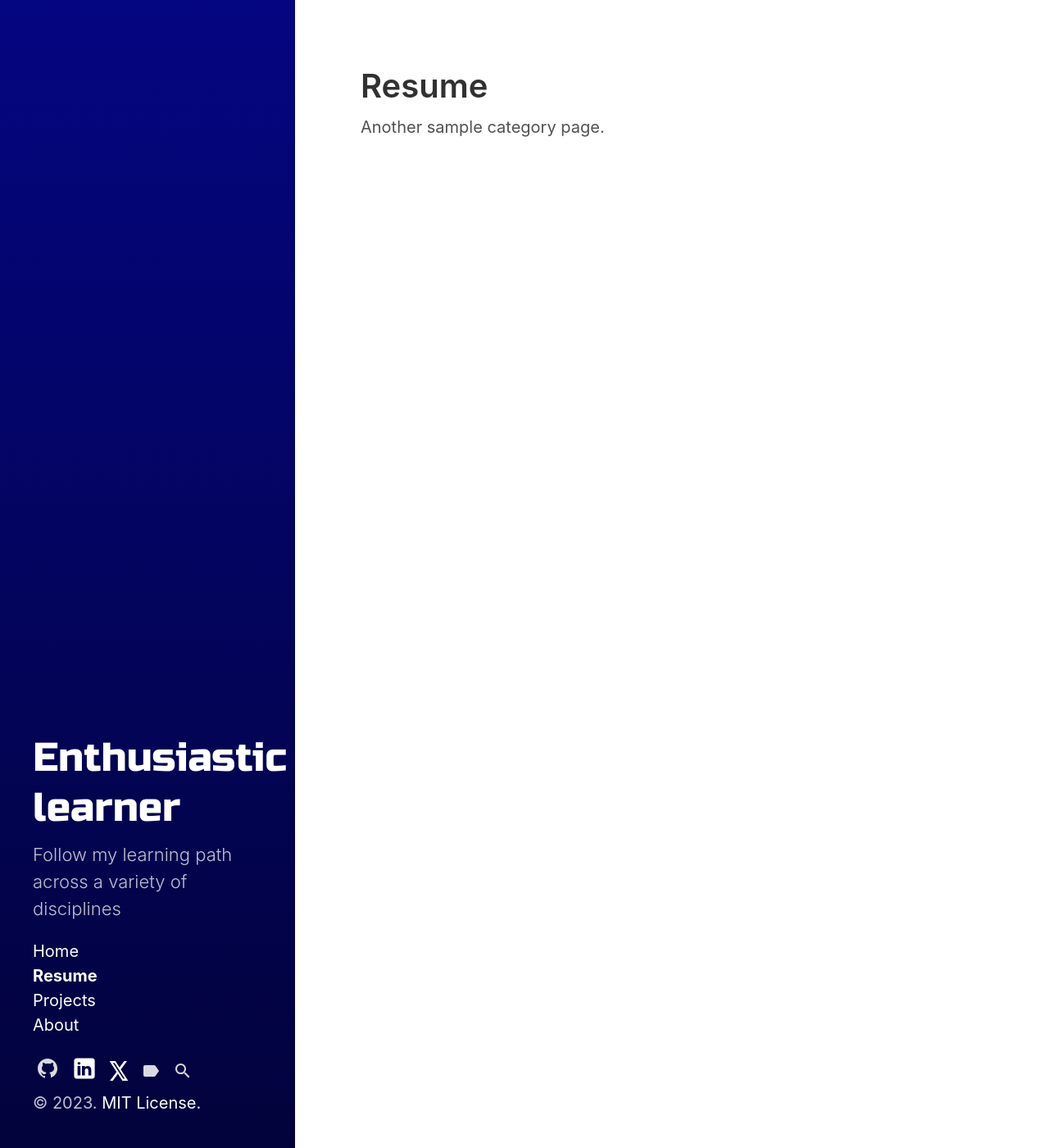
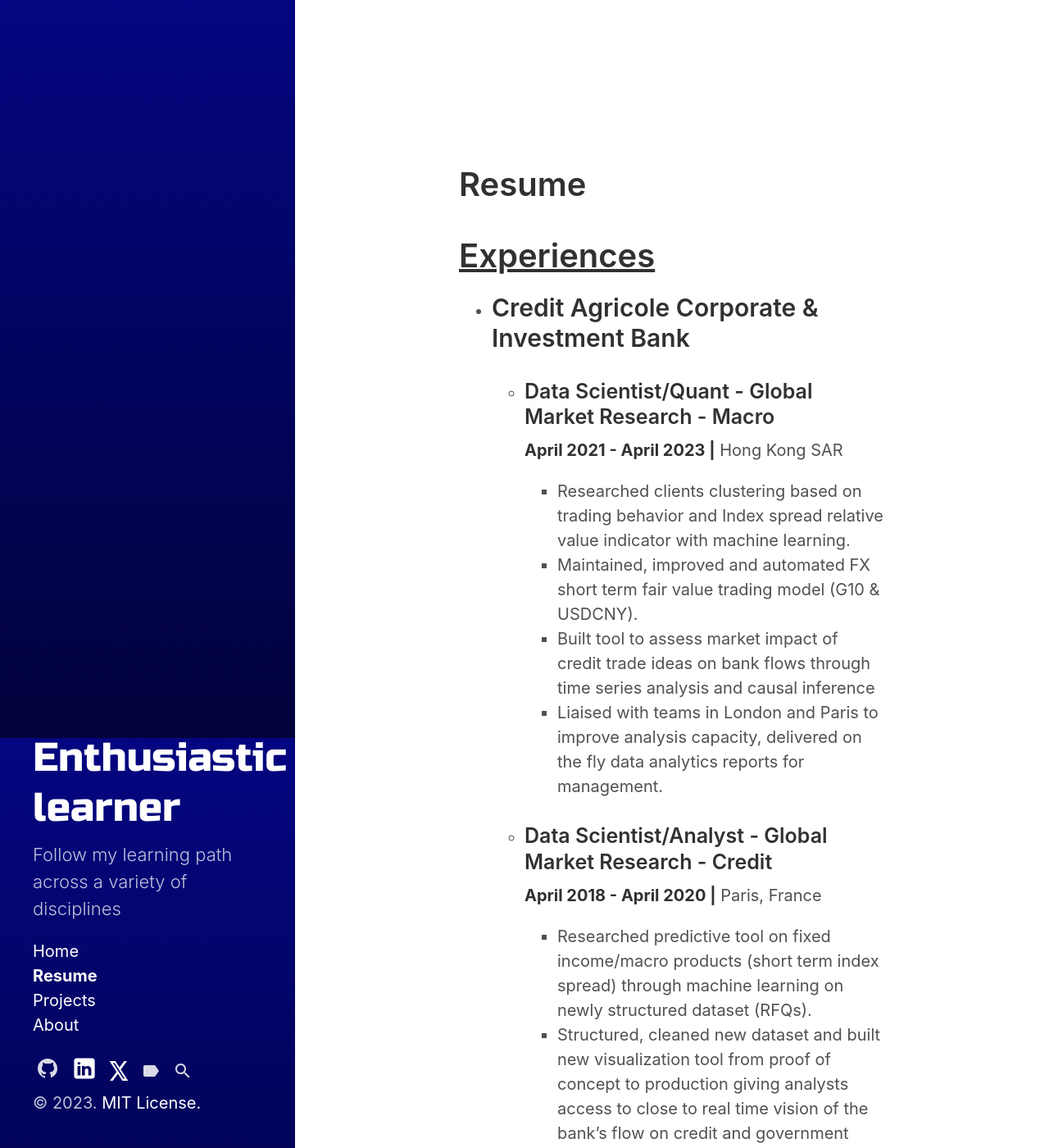
Before and after one commit to MayeulSGC/MayeulSGC.github.io, a Jekyll site: the page built from category/markup.md, in a window 1280 px wide and 1400 px high. Shown: the whole window at 82% size. Built offline with Jekyll 4.4.1, drawn with Linux system fonts in a browser that asks for light colours; some of the changed text lies outside the part shown.

Commit message:
added partial resume

```diff
--- a/_sass/hydeout/_layout.scss
+++ b/_sass/hydeout/_layout.scss
@@ -34,7 +34,7 @@
 
 #sidebar {
   flex: 0 0 auto;
-  padding: $section-spacing;
+  padding: $sidebar-spacing;
 
   .site-title {
     font-family: $sidebar-title-font-family;
@@ -61,7 +61,8 @@
 
   > .content {
     flex-grow: 1;
-    padding-bottom: $section-spacing * 2;
+    padding-bottom: $sidebar-spacing * 2;
+
   }
 }
 
@@ -84,9 +85,9 @@
   background: transparent;
   color: $sidebar-title-color;
   margin:
-    ($heading-spacing - $section-spacing)
-    $section-spacing
-    $section-spacing;
+    ($heading-spacing - $sidebar-spacing)
+    $sidebar-spacing
+    $sidebar-spacing;
 
   h1,
   h2 {
@@ -231,7 +232,7 @@
     }
 
     > * {
-      max-width: 38rem;
+      max-width: 40rem;
       padding: 0;
     }
   }
--- a/_sass/hydeout/_variables.scss
+++ b/_sass/hydeout/_variables.scss
@@ -28,8 +28,9 @@
 $padding-v: 1em !default;
 $padding-h: 1.5em !default;
 $heading-spacing: 0.5rem !default;
-$section-spacing: 2rem !default;
+$section-spacing: 5rem !default;
 $sidebar-width: 18rem !default;
+$sidebar-spacing:2rem !default;
 
 $large-breakpoint: 49rem !default;
 $large-font-size: 1.25rem !default;
--- a/category/markup.md
+++ b/category/markup.md
@@ -3,4 +3,31 @@
 title: Resume
 ---
 
-Another sample category page.
+<h1><ins>Experiences</ins></h1>
+
+- <h2>Credit Agricole Corporate & Investment Bank</h2>
+	- <h3>Data Scientist/Quant - Global Market Research - Macro</h3>
+	**April 2021 - April 2023 |**  Hong Kong SAR
+		- Researched clients clustering based on trading behavior and Index spread relative value indicator with machine learning.
+		- Maintained, improved and automated FX short term fair value trading model (G10 & USDCNY).
+		- Built tool to assess market impact of credit trade ideas on bank flows through time series analysis and causal inference
+		- Liaised with teams in London and Paris to improve analysis capacity, delivered on the fly data analytics reports for management.
+	- <h3>Data Scientist/Analyst - Global Market Research - Credit</h3>
+	**April 2018 - April 2020 |**  Paris, France
+		- Researched predictive tool on fixed income/macro products (short term index spread) through machine learning on newly structured dataset (RFQs).
+		- Structured, cleaned new dataset and built new visualization tool from proof of concept to production giving analysts access to close to real time vision of the bank’s flow on credit and government issued products.
+		- Presented progresses and results to upper management.
+	- <h3>Data Science Intern - Counterparty Risk IT</h3>
+	**February 2017 - July 2017 |** Singapore
+		- Created proof of concept on the use of data science and machine learning in the backend of the risks calculations applications. Reduced the number of checks performed by human operators by 10.
+
+------------------------
+<h1><ins>Education</ins></h1>
+
+
+<h2>ESSEC Business School</h2>
+**September 2017 - July 2020**
+Grande Ecole Program - Master in Management
+<h2>Institut Supérieur d'Electronique de Paris (ISEP)</h2>
+**September 2012 - July 2017**
+Computer Science Master
```
